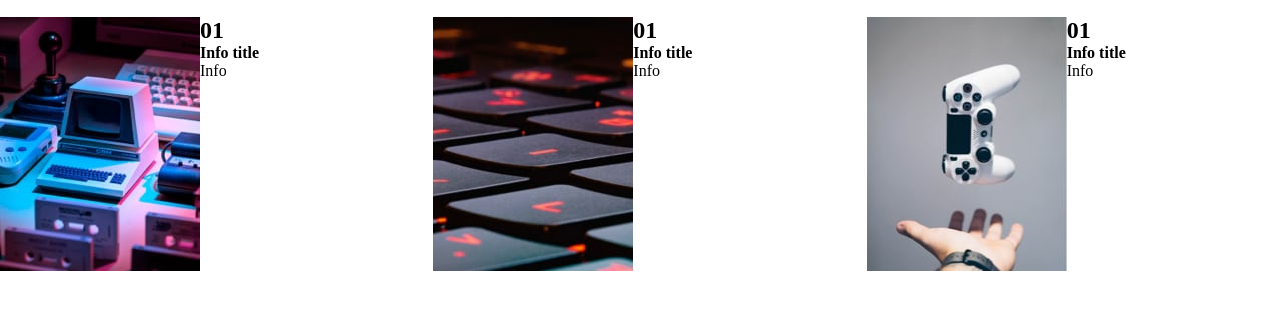
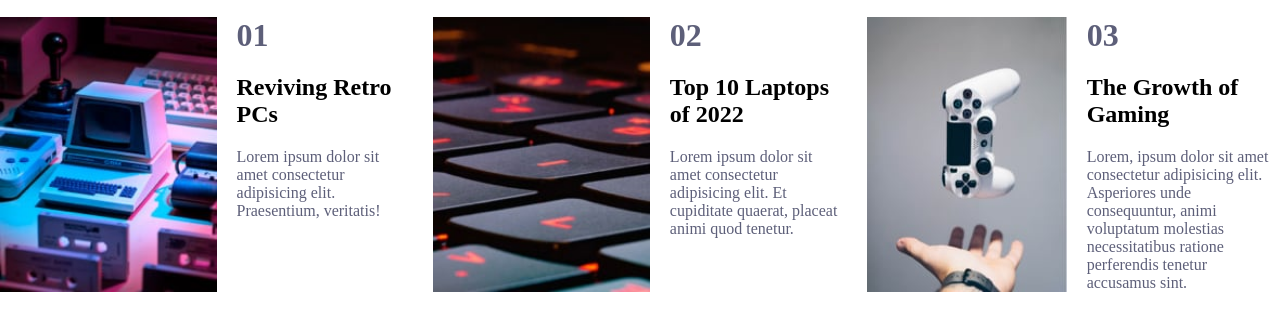
Before and after one commit to mistakeltu/fem_homepage_main, a website: page index.html in a window 1280 px wide. Shown: the part 724-1054 px from the top of the page. Drawn offline with Linux system fonts and the light colour scheme.

Commit message:
Footer box flex, info and styles

```diff
--- a/css/base/layout.css
+++ b/css/base/layout.css
@@ -126,6 +126,13 @@
   grid-template-columns: 1fr 1fr 1fr;
 }
 
+.info-box {
+  display: flex;
+  flex-direction: column;
+  gap: 20px;
+  padding-left: 20px;
+}
+
 /* MEDIA */
 
 @media (max-width: 1200px) {
--- a/index.html
+++ b/index.html
@@ -68,25 +68,35 @@
           <div class="footer-box">
             <img src="./images/image-retro-pcs.jpg" alt="Image 1" />
             <div class="info-box">
-              <h2>01</h2>
-              <h4>Info title</h4>
-              <p>Info</p>
+              <h1 style="color: hsl(236, 13%, 42%)">01</h1>
+              <h2>Reviving Retro PCs</h2>
+              <p style="color: hsl(236, 13%, 42%)">
+                Lorem ipsum dolor sit amet consectetur adipisicing elit.
+                Praesentium, veritatis!
+              </p>
             </div>
           </div>
           <div class="footer-box">
             <img src="./images/image-top-laptops.jpg" alt="Image 1" />
             <div class="info-box">
-              <h2>01</h2>
-              <h4>Info title</h4>
-              <p>Info</p>
+              <h1 style="color: hsl(236, 13%, 42%)">02</h1>
+              <h2>Top 10 Laptops of 2022</h2>
+              <p style="color: hsl(236, 13%, 42%)">
+                Lorem ipsum dolor sit amet consectetur adipisicing elit. Et
+                cupiditate quaerat, placeat animi quod tenetur.
+              </p>
             </div>
           </div>
           <div class="footer-box">
             <img src="./images/image-gaming-growth.jpg" alt="Image 1" />
             <div class="info-box">
-              <h2>01</h2>
-              <h4>Info title</h4>
-              <p>Info</p>
+              <h1 style="color: hsl(236, 13%, 42%)">03</h1>
+              <h2>The Growth of Gaming</h2>
+              <p style="color: hsl(236, 13%, 42%)">
+                Lorem, ipsum dolor sit amet consectetur adipisicing elit.
+                Asperiores unde consequuntur, animi voluptatum molestias
+                necessitatibus ratione perferendis tenetur accusamus sint.
+              </p>
             </div>
           </div>
         </div>
```
